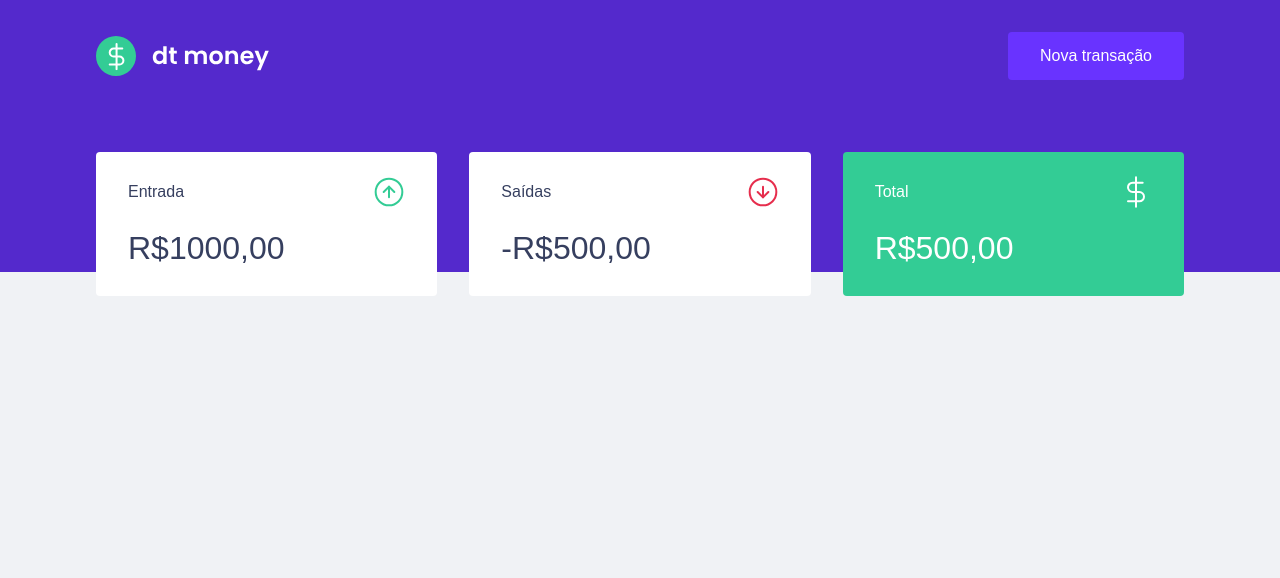
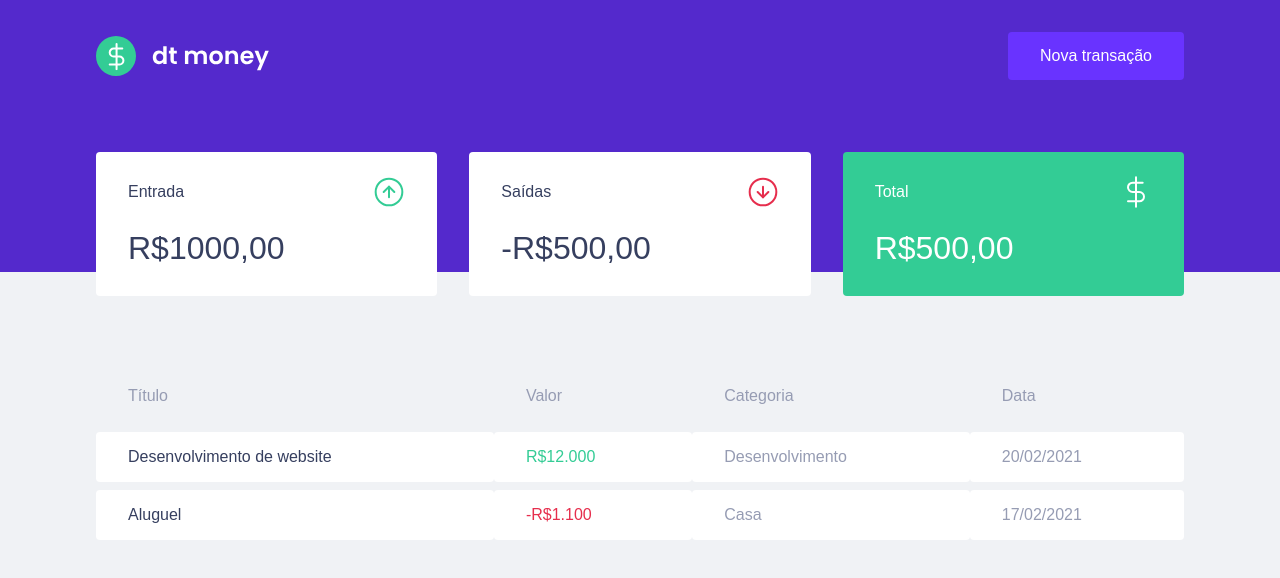
Before and after one commit to LuanLeiteLeao/02-dtmoney, a React (Create React App) app: page / in a window 1280 px wide. Shown: the top 578 px of the page. Built offline with nearby package versions, Linux system fonts and the light colour scheme.

Commit message:
:construction_worker: component transaction table finished

```diff
--- a/src/components/Dashboard/index.tsx
+++ b/src/components/Dashboard/index.tsx
@@ -1,10 +1,12 @@
 import { Summary } from "../Summary";
+import { TransactionsTable } from "../TransactionsTable";
 import { Container } from "./styles";
 
 export function Dashboard (){
     return(
        <Container>
            <Summary/>
+           <TransactionsTable/>
        </Container>
     )
 }
--- a/src/components/TransactionsTable/index.tsx
+++ b/src/components/TransactionsTable/index.tsx
@@ -15,40 +15,15 @@
                 <tbody>
                     <tr>
                         <td>Desenvolvimento de website</td>
-                        <td>R$12.000</td>
+                        <td className="deposit">R$12.000</td>
                         <td>Desenvolvimento</td>
                         <td>20/02/2021</td>
                     </tr>
                     <tr>
-                        <td>Desenvolvimento de website</td>
-                        <td>R$12.000</td>
-                        <td>Desenvolvimento</td>
-                        <td>20/02/2021</td>
-                    </tr><tr>
-                        <td>Desenvolvimento de website</td>
-                        <td>R$12.000</td>
-                        <td>Desenvolvimento</td>
-                        <td>20/02/2021</td>
-                    </tr><tr>
-                        <td>Desenvolvimento de website</td>
-                        <td>R$12.000</td>
-                        <td>Desenvolvimento</td>
-                        <td>20/02/2021</td>
-                    </tr><tr>
-                        <td>Desenvolvimento de website</td>
-                        <td>R$12.000</td>
-                        <td>Desenvolvimento</td>
-                        <td>20/02/2021</td>
-                    </tr><tr>
-                        <td>Desenvolvimento de website</td>
-                        <td>R$12.000</td>
-                        <td>Desenvolvimento</td>
-                        <td>20/02/2021</td>
-                    </tr><tr>
-                        <td>Desenvolvimento de website</td>
-                        <td>R$12.000</td>
-                        <td>Desenvolvimento</td>
-                        <td>20/02/2021</td>
+                        <td>Aluguel</td>
+                        <td className="withdraw">-R$1.100</td>
+                        <td>Casa</td>
+                        <td>17/02/2021</td>
                     </tr>
                 </tbody>
             </table>
--- a/src/components/TransactionsTable/styles.ts
+++ b/src/components/TransactionsTable/styles.ts
@@ -1,4 +1,38 @@
 import styled from "styled-components";
 
 export const Container = styled.div`
+    margin-top: 4rem;
+
+    table{
+        width: 100%;
+        border-spacing:  0 0.5rem;
+
+        th{
+            color: var(--text-body);
+            font-weight: 400;
+            padding: 1rem 2rem;
+            text-align: left;
+            line-height: 1.5rem;
+        }
+
+        td{
+            padding: 1rem 2rem;
+            border:0;
+            background: var(--shape);
+            color:var(--text-body);
+            border-radius: 0.25rem;
+
+            &:first-child{
+                color:var(--text-title)
+            }
+
+            &.deposit{
+                color:var(--green)
+            }
+
+            &.withdraw{
+                color:var(--red)
+            }
+        }
+    }
 `
```
